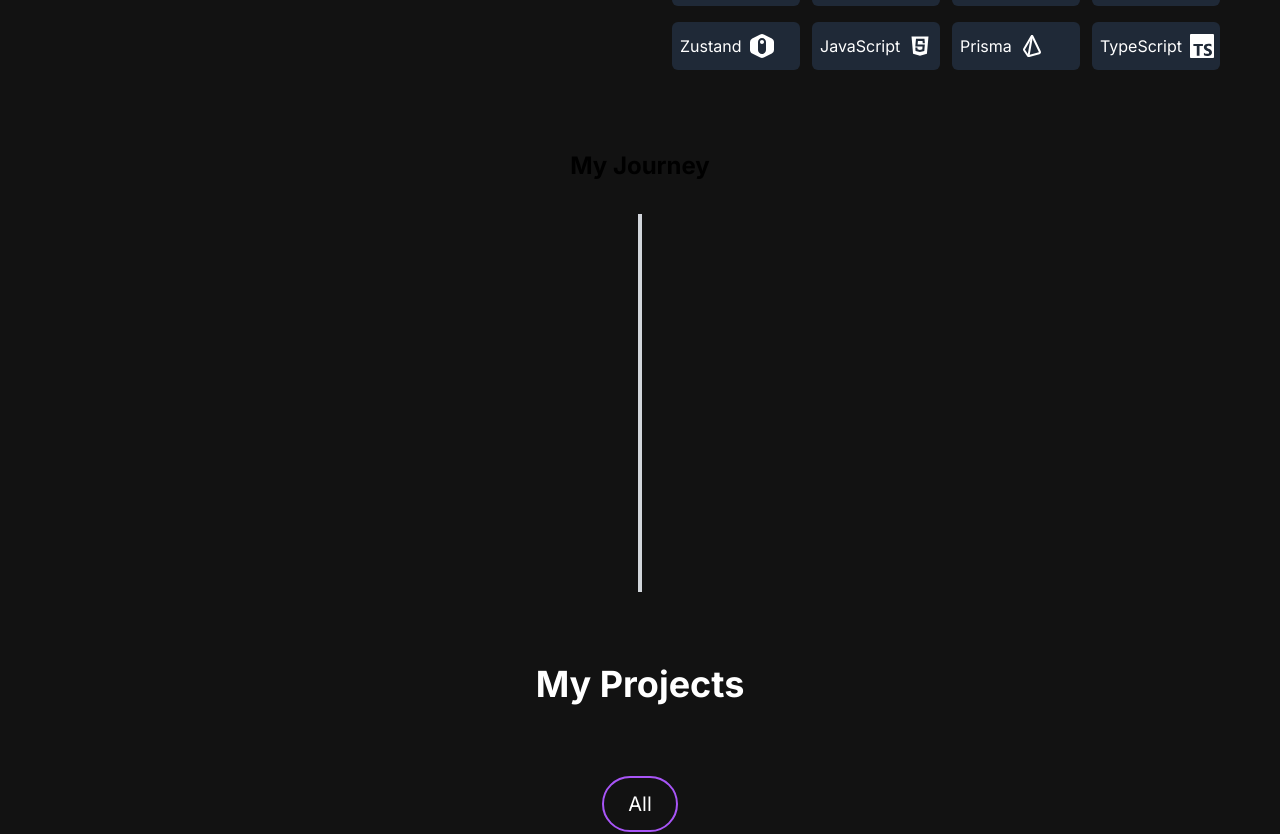
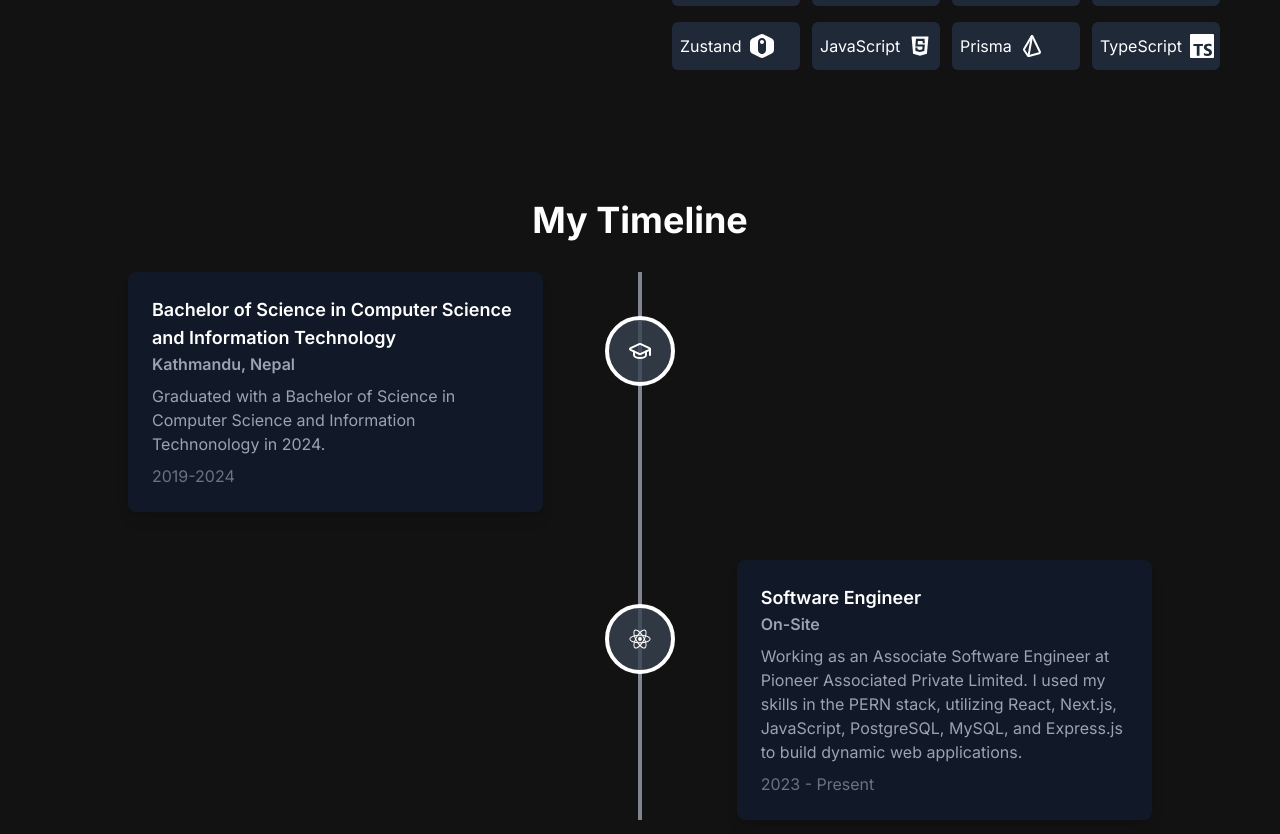
Before and after one commit to raajz49/Next-Portfolio, a Next.js app: page / in a window 1280 px wide. Shown: the part 1318-2152 px from the top of the page. Built offline with nearby package versions, Linux system fonts and the light colour scheme.

Commit message:
changes in timelines

```diff
--- a/package.json
+++ b/package.json
@@ -9,7 +9,11 @@
     "lint": "next lint"
   },
   "dependencies": {
+    "@emotion/react": "^11.13.3",
+    "@emotion/styled": "^11.13.0",
     "@heroicons/react": "^2.0.18",
+    "@mui/icons-material": "^6.1.3",
+    "@mui/lab": "^6.0.0-beta.11",
     "@react-icons/all-files": "^4.1.0",
     "autoprefixer": "10.4.15",
     "eslint": "8.47.0",
--- a/src/app/components/HeroSection.jsx
+++ b/src/app/components/HeroSection.jsx
@@ -37,7 +37,7 @@ const HeroSection = () => {
             />
           </h1>
           <p className="text-[#ADB7BE] text-base sm:text-lg mb-6 lg:text-xl">
-          Hello, I&aposm Raajz, a graduate from Tribhuvan University with a B.Sc. in Computer Science and Information Technology (CSIT). I initially focused on frontend development, but I have since expanded my skills and am now a fullstack developer, passionate about creating seamless and efficient digital solutions.
+          Hello, I&apos;m  Raajz, a graduate from Tribhuvan University with a B.Sc. in Computer Science and Information Technology (CSIT). I initially focused on frontend development, but I have since expanded my skills and am now a fullstack developer, passionate about creating seamless and efficient digital solutions.
           </p>
           <div>
             <Link
--- /dev/null
+++ b/src/app/components/MovTimeline.jsx
@@ -0,0 +1,75 @@
+// pages/timelinePage.js
+"use client";
+import { GraduationCap } from 'lucide-react';
+import React from 'react';
+import { RiReactjsFill } from 'react-icons/ri';
+
+// Sample data for the timeline
+const experiencesData = [
+  {
+    Name: 'Bachelor in Computer Science and Information Technology',
+    address: 'Kathmandu, Nepal',
+    description: 'Graduated with a Bachelor of Science in Computer Science and Information Technonology in 2024.',
+    date: '2019-2024',
+    icon: <GraduationCap />
+  },
+  {
+    Name: 'Software Engineer',
+    address:'On-Site',
+    description: 'Working as an Associate Software Engineer at Pioneer Associated Private Limited. I used my skills in the PERN stack, utilizing React, Next.js, JavaScript, PostgreSQL, MySQL, and Express.js to build dynamic web applications.',
+    date: '2023 - Present',
+    icon: <RiReactjsFill className='w-[1.5rem] h-[1.5rem]' />
+  },
+  // {
+  //   Name: 'Intern',
+  //   address: 'Internship at XYZ Solutions, contributing to web development projects.',
+  //   date: '2022 - 2023',
+  //   icon: <GraduationCap />
+  // },
+  // {
+  //   Name: 'High School Diploma',
+  //   address: 'Completed high school with a focus on science and mathematics.',
+  //   date: '2017 - 2019',
+  //   icon: <GraduationCap />
+  // },
+];
+
+const TimelinePage = () => {
+  return (
+    <div className='block md:hidden container mx-auto ml-2 p-10 '>
+    <div className="min-h-screen flex items-center justify-center p-4">
+      <div className="text-center text-white max-w-6xl mx-auto">
+        <h1 className="text-4xl font-bold mb-8 text-start md:text-center">My Timeline</h1>
+        <div className="relative">
+          {/* Vertical line for all screen sizes */}
+          <div className="absolute w-1 bg-gray-400 bg-opacity-80 top-0 bottom-0 left-6 transform md:-translate-x-1/2"></div>
+
+          {experiencesData.map((item, index) => (
+            <div
+              key={index}
+              className="flex items-start mb-12 gap-2"
+            >
+              {/* Icon aligned to the left for all screens */}
+              <div className="w-16 h-14  flex justify-center items-center border-4  border-white rounded-full bg-gray-700 bg-opacity-80 text-white relative mt-10 ">
+                {item.icon}
+              </div>
+              <div className='mx-auto container '>
+              {/* Content Box with increased width and gap */}
+              <div className={`flex flex-col justify-start items-start bg-gray-900 rounded-lg shadow-lg p-6 w-[20rem]`}>
+      <h2 className="text-[16px] font-semibold text-left">{item.Name}</h2>
+
+      <p className="text-[13px] text-gray-400 font-semibold mb-2">{item.address}</p>
+      <p className="text-[13px] text-gray-400 text-left">{item.description}</p>
+      <p className="text-[13px] text-gray-500 mt-2">{item.date}</p>
+    </div>
+            </div>
+            </div>
+          ))}
+        </div>
+      </div>
+    </div>
+    </div>
+  );
+}
+
+export default TimelinePage;
--- a/src/app/components/MyExperience.jsx
+++ b/src/app/components/MyExperience.jsx
@@ -1,75 +1,74 @@
+// pages/timelinePage.js
 "use client";
-import { GraduationCap, Briefcase } from "lucide-react";
-import React, { useEffect, useState } from "react";
+import { GraduationCap } from 'lucide-react';
+import React from 'react';
+import { RiReactjsFill } from 'react-icons/ri';
 
-const MyExperience = () => {
-  const [scrollY, setScrollY] = useState(0);
+// Sample data for the timeline
+const experiencesData = [
+  {
+    Name: 'Bachelor of Science in Computer Science and Information Technology',
+    address: 'Kathmandu, Nepal',
+    description: 'Graduated with a Bachelor of Science in Computer Science and Information Technonology in 2024.',
+    date: '2019-2024',
+    icon: <GraduationCap />
+  },
+  {
+    Name: 'Software Engineer',
+    address:'On-Site',
+    description: 'Working as an Associate Software Engineer at Pioneer Associated Private Limited. I used my skills in the PERN stack, utilizing React, Next.js, JavaScript, PostgreSQL, MySQL, and Express.js to build dynamic web applications.',
+    date: '2023 - Present',
+    icon: <RiReactjsFill className='w-[1.5rem] h-[1.5rem]' />
+  },
+  // {
+  //   Name: 'Intern',
+  //   address: 'Internship at XYZ Solutions, contributing to web development projects.',
+  //   date: '2022 - 2023',
+  //   icon: <GraduationCap />
+  // },
+  // {
+  //   Name: 'High School Diploma',
+  //   address: 'Completed high school with a focus on science and mathematics.',
+  //   date: '2017 - 2019',
+  //   icon: <GraduationCap />
+  // },
+];
 
-  useEffect(() => {
-    const handleScroll = () => {
-      setScrollY(window.scrollY);
-    };
-    window.addEventListener("scroll", handleScroll);
-    return () => window.removeEventListener("scroll", handleScroll);
-  }, []);
-
+const TimelinePage = () => {
   return (
-    <div className="max-w-4xl mx-auto p-4">
-      <h2 className="text-2xl font-bold mb-8 text-center">My Journey</h2>
+    <div className='hidden md:block'>
+    <div className=" min-h-screen flex items-center justify-center  p-4">
+      <div className="text-center text-white max-w-5xl mx-auto">
+        <h1 className="text-4xl font-bold mb-8  text-start md:text-center">My Timeline</h1>
         <div className="relative">
           {/* Vertical line */}
-        <div className="absolute w-1 bg-gray-300 left-1/2 transform -translate-x-1/2 h-full"></div>
+          <div className="absolute   ml-[7.5rem] md:ml-0 w-1 bg-gray-400 bg-opacity-80 top-0 bottom-0 left-1/2 transform -translate-x-1/2"></div>
+          {experiencesData.map((item, index) => (
+  <div key={index} className={`flex items-start mb-12 flex-row-reverse md:${index % 2 === 1 ? 'flex-row' : 'flex-row-reverse'}`}>
+    {/* Icon on the left/right */}
+    <div className={`w-1/2 flex justify-center mt-16  md:${index % 2 === 1 ? 'ml-4 md:ml-[26rem]' : 'mr-4 md:mr-[26rem]'}`}>
+      <div className="flex justify-center items-center w-[70px] h-[70px] border-4 border-white rounded-full bg-gray-700 bg-opacity-80 text-white relative -top-5">
+        {/* Replace with appropriate icon */}
+        <span >{item.icon}</span>
+      </div>
+    </div>
+    {/* Content Box */}
+    <div className={`flex flex-col justify-start items-start bg-gray-900 rounded-lg shadow-lg p-6 w-full`}>
+      <h2 className="text-lg font-semibold text-left">{item.Name}</h2>
 
-        {/* Work - Left side */}
-        <div
-          className={`flex items-center justify-start w-full mb-16 transition-all duration-500 ease-in-out ${
-            scrollY > 100 ? "opacity-100 translate-x-0" : "opacity-0 translate-x-10"
-          }`}
-        >
-          <div className="w-1/2  pl-8 mt-[-1rem] bg-gray-800 rounded-lg py-4 relative">
-            <div >
-              <h3 className="text-lg font-semibold">Bachelor in Computer Science and Information Technology</h3>
+      <p className="text-gray-400 font-semibold mb-2">{item.address}</p>
+      <p className="text-gray-400 text-left">{item.description}</p>
+      <p className="text-gray-500 mt-2">{item.date}</p>
     </div>
-            <p className="text-gray-500">Kathmandu, Nepal</p>
-            <p className="text-gray-500">Graduated in 2024.</p>
   </div>
-          {/* Date on the right side */}
-          <div className="absolute left-[calc(50%+1rem)] top-0 mt-[-10px] pl-10 ">
-            <p className="text-gray-500">2019-2024</p>
-          </div>
-          {/* Emoji for work in center of line */}
-          <div className="flex justify-center items-center w-10 h-10 bg-blue-600 rounded-full text-white absolute left-1/2 transform -translate-x-1/2 -top-5">
-            <GraduationCap size={20} />
+))}
 
         </div>
       </div>
 
-        {/* College - Right side */}
-        <div
-          className={`flex items-center justify-end w-full mb-10 transition-all duration-500 ease-in-out ${
-            scrollY > 300 ? "opacity-100 translate-x-0" : "opacity-0 -translate-x-10"
-          }`}
-        >
-          <div className="w-1/2  mt-[-0.6rem] bg-gray-800 py-4 rounded-lg  text-right relative">
-            <h3 className="text-lg  font-semibold text-start pl-10">Software Engineer</h3>
-            <p className="text-gray-500 text-start pl-10">On-Site</p>
-            <p className="text-gray-500 text-start pl-10">
-              Working as an Associate Software Engineer at Pioneer Associated Private Limited. I used my skills in the PERN stack, utilizing React, Next.js, JavaScript, PostgreSQL, MySQL, and Express.js to build dynamic web applications.
-            </p>
-          </div>
-          {/* Date on the left side */}
-          <div className="absolute left-[calc(50%-10rem)] top-0 mt-[-10px] ">
-            <p className="text-gray-500">2023 - Present</p>
-          </div>
-          {/* Emoji for college in center of line */}
-          <div className="flex justify-center items-center w-10 h-10 bg-blue-600 rounded-full text-white absolute left-1/2 transform -translate-x-1/2 -top-5">
-            <Briefcase size={20} />
-
-          </div>
-        </div>
     </div>
     </div>
   );
 };
 
-export default MyExperience;
+export default TimelinePage;
--- a/src/app/layout.js
+++ b/src/app/layout.js
@@ -1,17 +1,17 @@
-import './globals.css'
-import { Inter } from 'next/font/google'
+import "./globals.css";
+import { Inter } from "next/font/google";
 
-const inter = Inter({ subsets: ['latin'] })
+const inter = Inter({ subsets: ["latin"] });
 
 export const metadata = {
-  title: 'Raajz Koirala ',
-  description: 'Generated by create next app',
-}
+  title: "Raajz Koirala ",
+  description: "Developed by Raajz Koirala",
+};
 
 export default function RootLayout({ children }) {
   return (
     <html lang="en">
       <body className={inter.className}>{children}</body>
     </html>
-  )
+  );
 }
--- a/src/app/page.js
+++ b/src/app/page.js
@@ -4,6 +4,7 @@ import AboutSection from "./components/AboutSection";
 import ProjectsSection from "./components/ProjectsSection";
 import EmailSection from "./components/EmailSection";
 import MyExperienceSection from "./components/MyExperience";
+import CustomizedTimeline from "./components/MovTimeline";
 
 import Footer from "./components/Footer";
 
@@ -16,6 +17,7 @@ export default function Home() {
         {/* <AchievementsSection /> */}
         <AboutSection />
         <MyExperienceSection />
+        <CustomizedTimeline />
         <ProjectsSection />
         <EmailSection />
       </div>
```
Also changed, not shown: 1 other file (tests, documents, lock files or other folders). Lines whose indentation alone changed are shown as unchanged.
